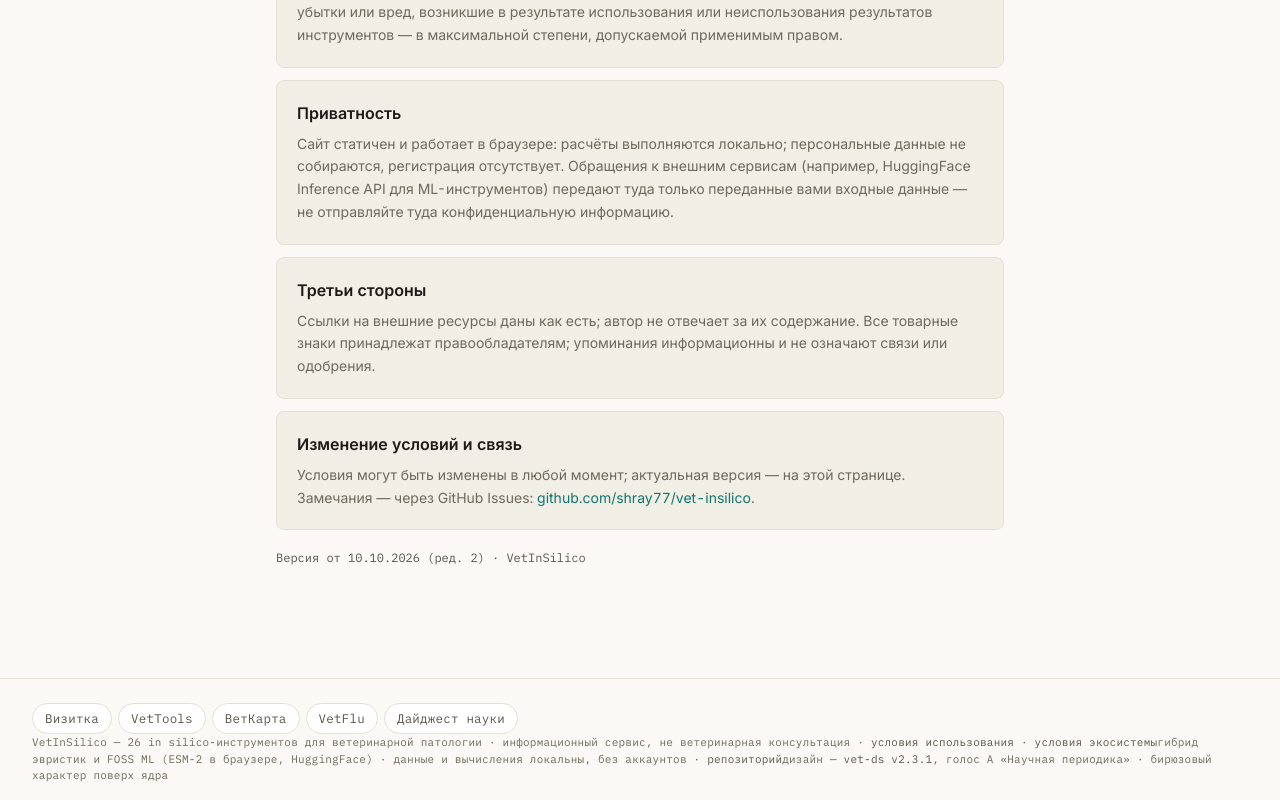
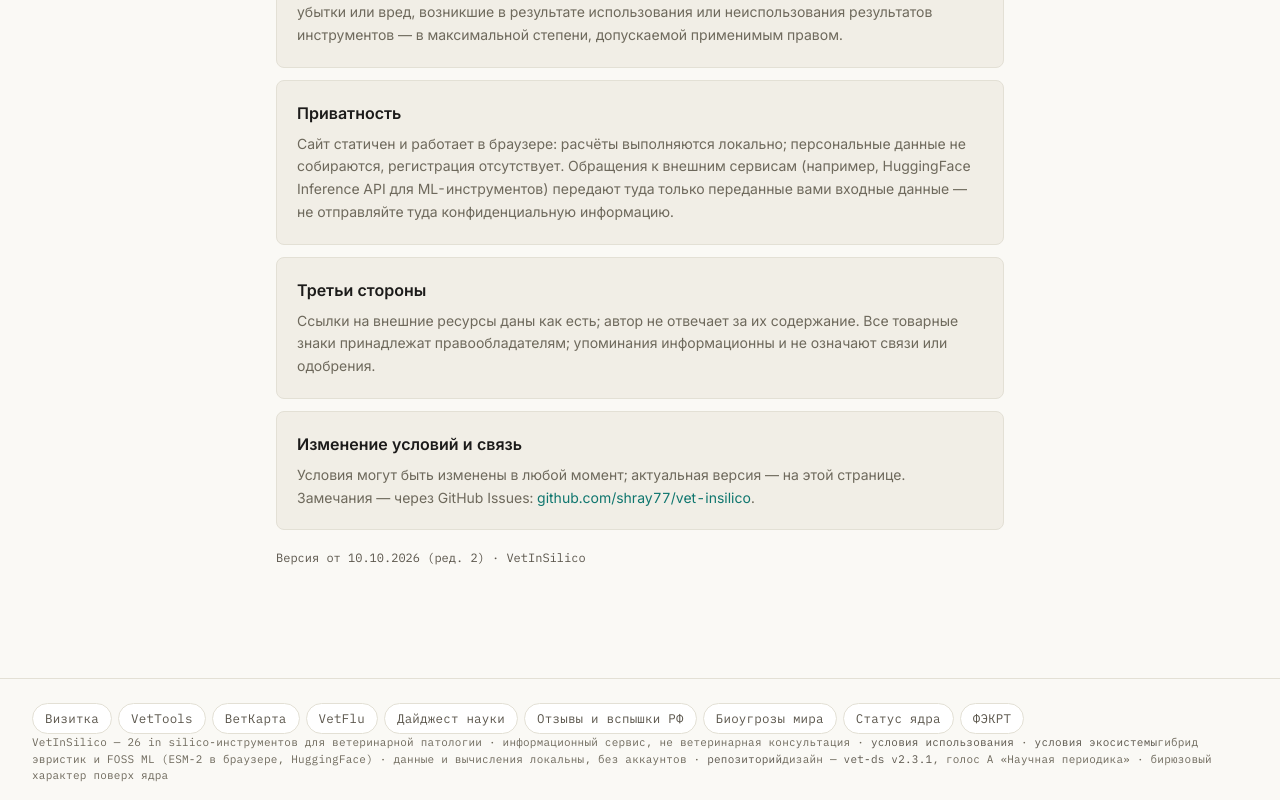
Before and after one commit to shray77/vet-insilico, a Next.js app: page /terms in a window 1280 px wide. Shown: the part 1307-2107 px from the top of the page. Built offline with nearby package versions, Linux system fonts and the light colour scheme.

Commit message:
Task 182: полный хаб экосистемы в футере (+отзывы, биоугрозы, статус ядра, ФЭКРТ) + канонизация триггера деплоя [main]

```diff
--- a/src/app/layout.tsx
+++ b/src/app/layout.tsx
@@ -69,6 +69,10 @@ export default function RootLayout({ children }: { children: React.ReactNode })
               <a href="https://shray77.github.io/vet-heatmap/">ВетКарта</a>
               <a href="https://shray77.github.io/vetflu-site/">VetFlu</a>
               <a href="https://shray77.github.io/vetdigest-site/">Дайджест науки</a>
+              <a href="https://shray77.github.io/vetrecall-site/">Отзывы и вспышки РФ</a>
+              <a href="https://shray77.github.io/biothreat-site/">Биоугрозы мира</a>
+              <a href="https://shray77.github.io/rss-core-site/">Статус ядра</a>
+              <a href="https://shray77.github.io/vetfecrt-site/">ФЭКРТ</a>
             </nav>
             <span className="ds-footer__legal">
               VetInSilico — 26 in silico-инструментов для ветеринарной патологии · информационный
```
